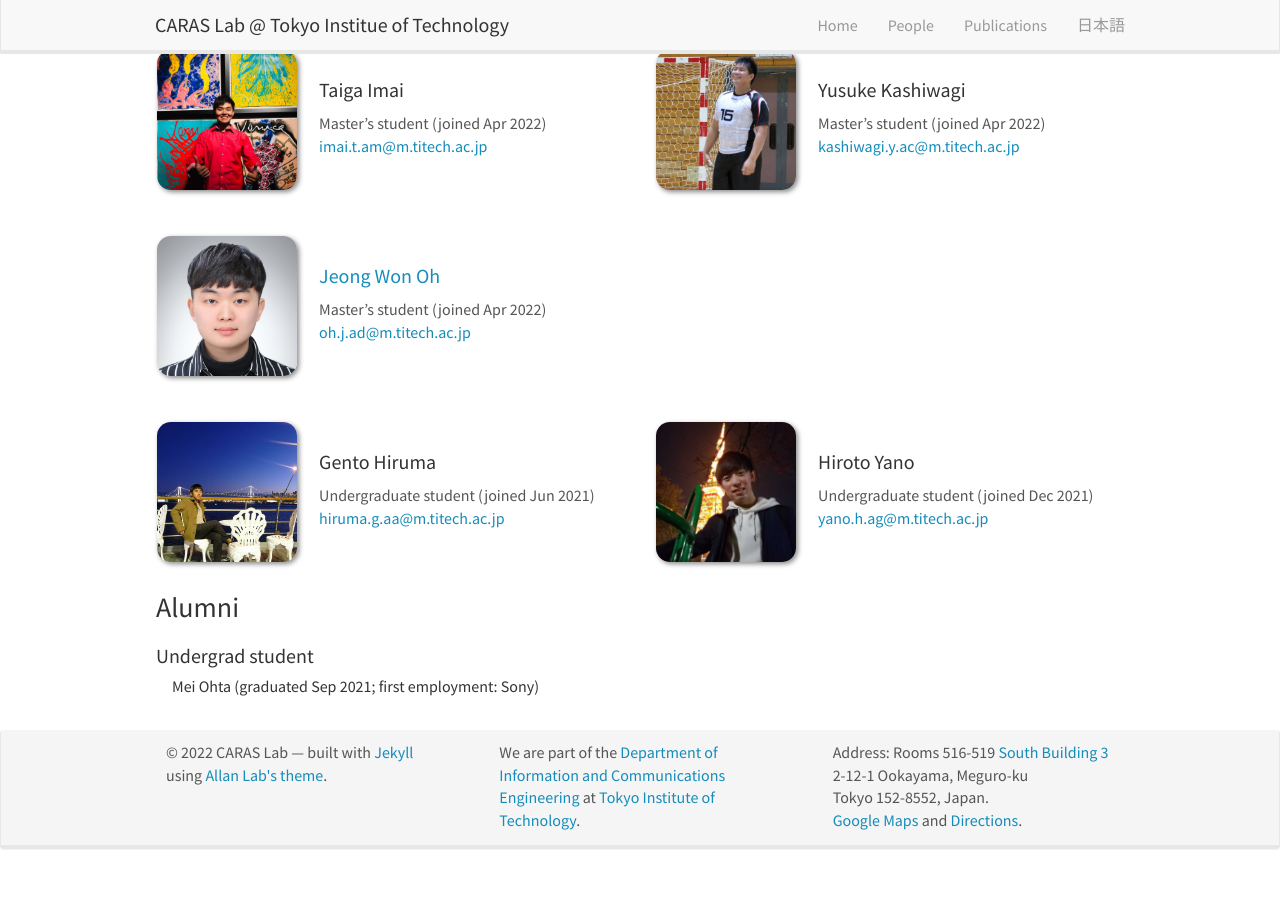
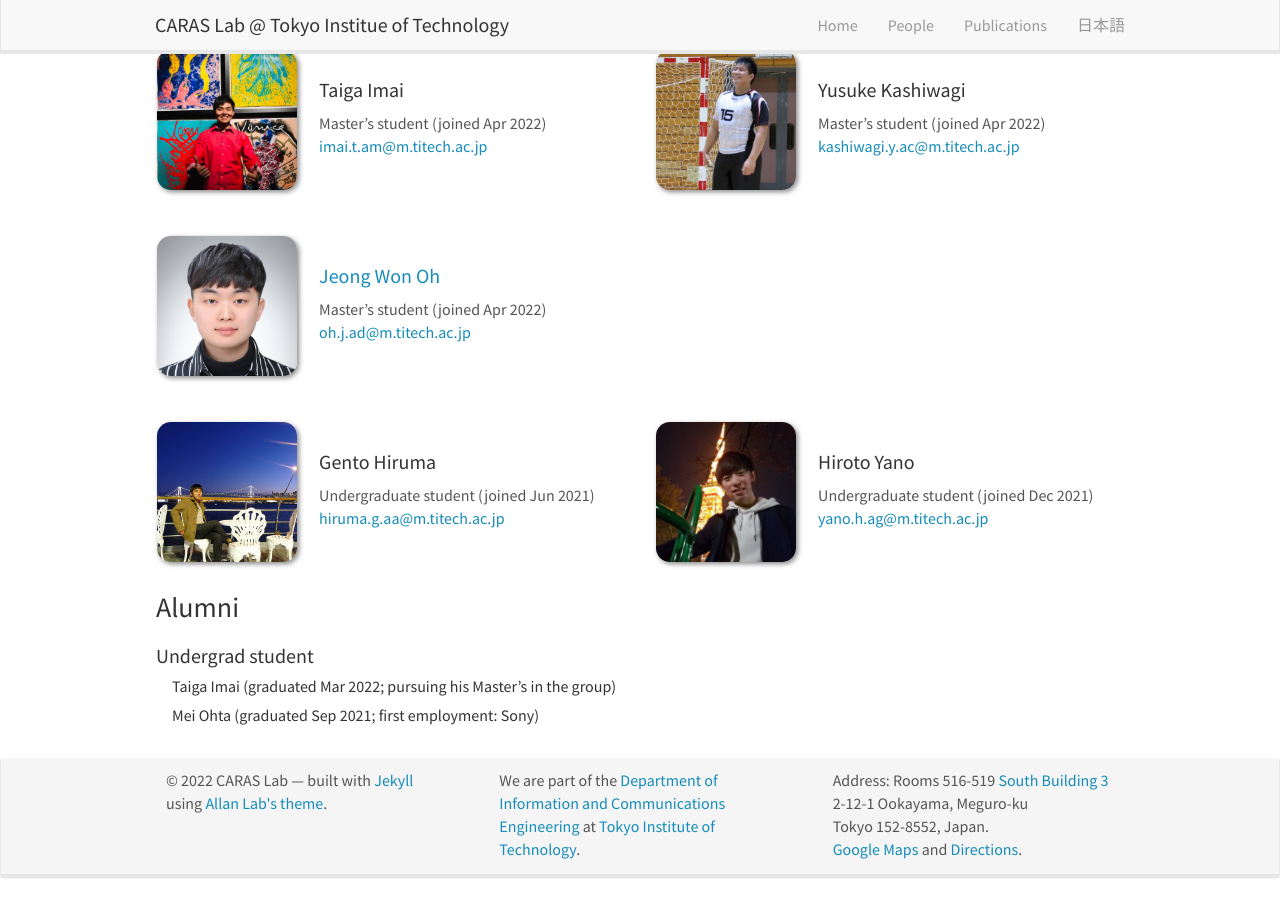
Before and after one commit to titech-caras/titech-caras.github.io, a Jekyll site: the page built from _pages/people-en.md, in a window 1280 px wide and 900 px high, scrolled down 1258 px. Built offline with Jekyll 4.4.1, drawn with Linux system fonts in a browser that asks for light colours; nearby versions of some CDN libraries; before the commit the page ends 2129 px from its top, so only the background shows below that.

Commit message:
Add Taiga in alumni section

```diff
--- a/_data/alumni-undergrad-en.yml
+++ b/_data/alumni-undergrad-en.yml
@@ -1,3 +1,7 @@
+- name: Taiga Imai
+  info: "graduated Mar 2022; pursuing his Master's in the group"
+  website:
+
 - name: Mei Ohta
   info: "graduated Sep 2021; first employment: Sony"
   website:
--- a/_data/alumni-undergrad.yml
+++ b/_data/alumni-undergrad.yml
@@ -1,3 +1,7 @@
+- name: 今井太翔
+  info: 2022年3月卒業
+  website:
+
 - name: 太田芽衣
   info: 2021年9月卒業
   website:
```
